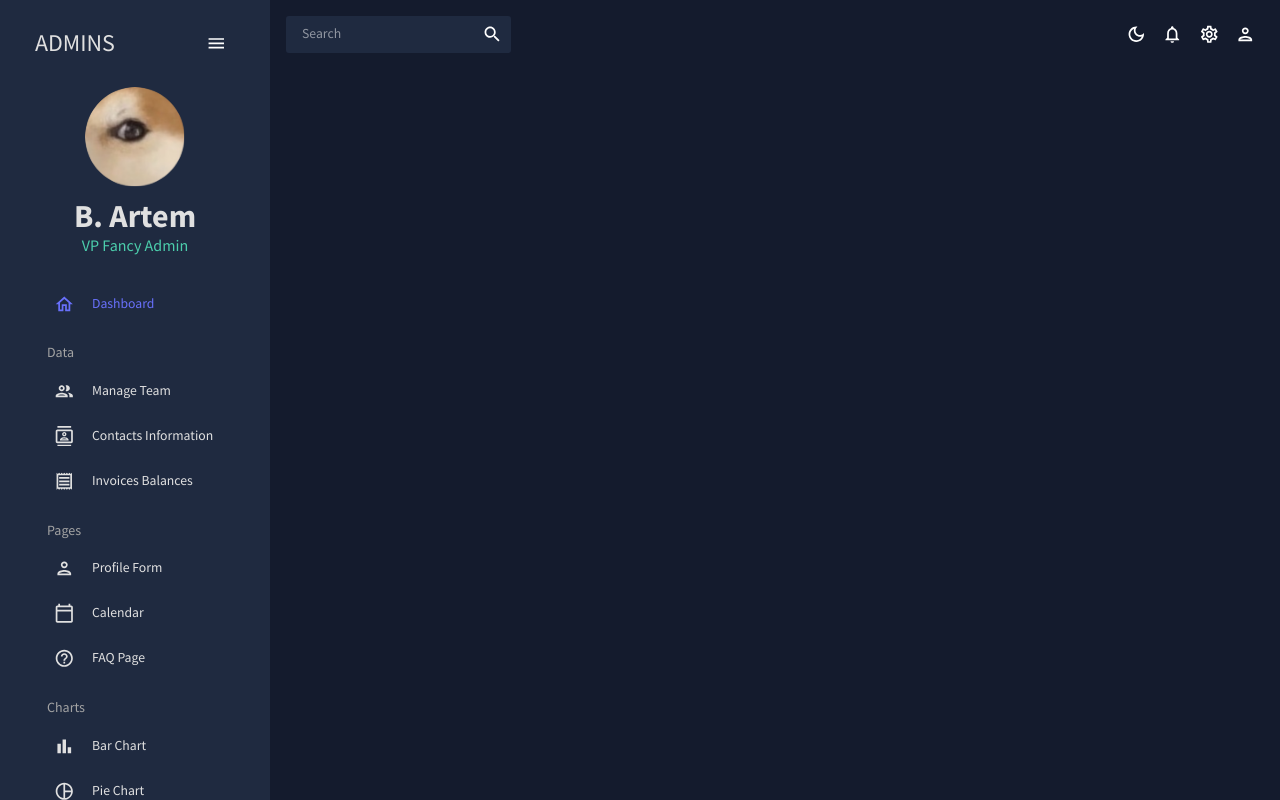
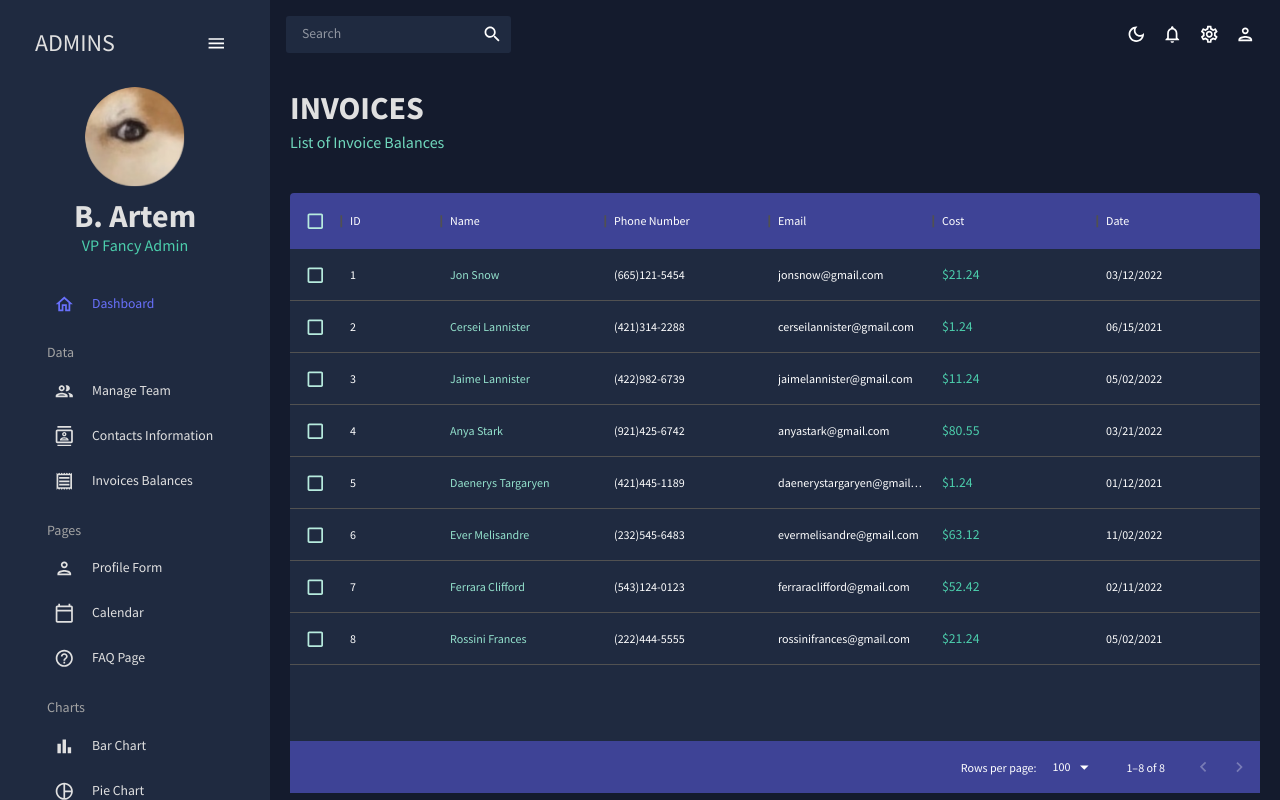
Before and after one commit to Artemonaaa/AdminDashBoard, a React (Create React App) app: page /invoices in a window 1280 px wide. Built offline with nearby package versions, Linux system fonts and the light colour scheme.

Commit message:
Added page Invoices. Fixed minor bugs

```diff
--- a/src/App.jsx
+++ b/src/App.jsx
@@ -5,7 +5,7 @@
 import  SideBar  from './scenses/global/SideBar'
 import  DashBoard  from './scenses/dashboard/index'
 import  Team  from './scenses/team'
-//import  Invoices  from './scenses/invoices'
+import  Invoices  from './scenses/invoices'
 import  Contacts  from './scenses/contacts'
 //import  Bar  from './scenses/bar'
 //import  Form  from './scenses/form'
@@ -30,9 +30,9 @@
             <Routes>
               <Route path='/' element={<DashBoard />}/>
               <Route path='/team' element={<Team />}/>
+              <Route path='/invoices' element={<Invoices />}/>
               <Route path='/contacts' element={<Contacts />}/>
               {
-              //<Route path='/invoices' element={<Invoices />}/>
               //<Route path='/bar' element={<Bar />}/>
               //<Route path='/form' element={<Form />}/>
               //<Route path='/line' element={<Line />}/>
--- a/src/scenses/contacts/index.jsx
+++ b/src/scenses/contacts/index.jsx
@@ -4,13 +4,13 @@
 import { mockDataContacts } from "../../data/mockData"
 import { tokens } from "../../theme"
 
-const Team = () => {
+const Contacts = () => {
   const theme = useTheme();
   const colors = tokens(theme.palette.mode);
 
   const columns = [
     { field: "id", headerName: "ID", flex: 0.5 },
-    { field: "registerId", headerName: "Registrar ID" },
+    { field: "registrarId", headerName: "Registrar ID" },
     {
       field: "name",
       headerName: "Name",
@@ -45,11 +45,10 @@
       flex: 1,
     },
     {
-      field: "zipcode",
-      headerName: "ZipCode",
+      field: "zipCode",
+      headerName: "Zip Code",
       flex: 1,
     },
-
   ];
 
   return (
@@ -89,4 +88,4 @@
   )
 }
 
-export default Team;
+export default Contacts;
--- a/src/scenses/invoices/index.jsx
+++ b/src/scenses/invoices/index.jsx
@@ -1,7 +1,83 @@
-import React from 'react'
+import { Box, Typography, useTheme } from "@mui/material";
+import { DataGrid } from "@mui/x-data-grid";
+import { tokens } from "../../theme";
+import { mockDataInvoices } from "../../data/mockData";
+import Header from "../../components/Header";
 
-export default function Invoices() {
+const Invoices = () => {
+  const theme = useTheme();
+  const colors = tokens(theme.palette.mode);
+  const columns = [
+    { field: "id", headerName: "ID" },
+    {
+      field: "name",
+      headerName: "Name",
+      flex: 1,
+      cellClassName: "name-column--cell",
+    },
+    {
+      field: "phone",
+      headerName: "Phone Number",
+      flex: 1,
+    },
+    {
+      field: "email",
+      headerName: "Email",
+      flex: 1,
+    },
+    {
+      field: "cost",
+      headerName: "Cost",
+      flex: 1,
+      renderCell: (params) => (
+        <Typography color={colors.greenAccent[500]}>
+          ${params.row.cost}
+        </Typography>
+      ),
+    },
+    {
+      field: "date",
+      headerName: "Date",
+      flex: 1,
+    },
+  ];
+
   return (
-    <div>invoices</div>
-  )
-}
+    <Box m="20px">
+      <Header title="INVOICES" subtitle="List of Invoice Balances" />
+      <Box
+        m="40px 0 0 0"
+        height="75vh"
+        sx={{
+          "& .MuiDataGrid-root": {
+            border: "none",
+          },
+          "& .MuiDataGrid-cell": {
+            borderBottom: "none",
+          },
+          "& .name-column--cell": {
+            color: colors.greenAccent[300],
+          },
+          "& .MuiDataGrid-columnHeaders": {
+            backgroundColor: colors.blueAccent[700],
+            borderBottom: "none",
+          },
+          "& .MuiDataGrid-virtualScroller": {
+            backgroundColor: colors.primary[400],
+          },
+          "& .MuiDataGrid-footerContainer": {
+            borderTop: "none",
+            backgroundColor: colors.blueAccent[700],
+          },
+          "& .MuiCheckbox-root": {
+            color: `${colors.greenAccent[200]} !important`,
+          },
+        }}
+      >
+        <DataGrid checkboxSelection rows={mockDataInvoices} columns={columns} />
+      </Box>
+    </Box>
+  );
+};
+
+export default Invoices;
```
